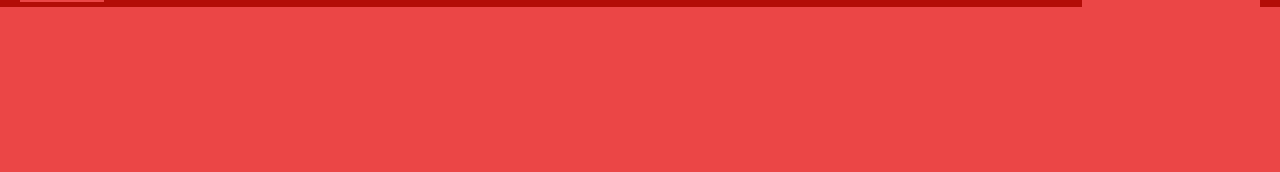
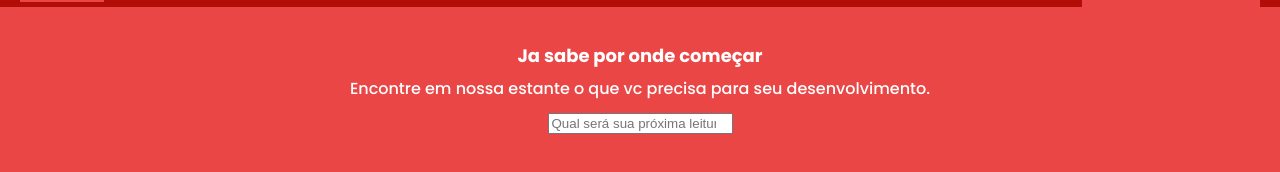
Before and after one commit to Adri4n0freitas/Adriano-Isabele-2e, a plain HTML site: page index.html in a window 1280 px wide. Shown: the part 62-234 px from the top of the page. Drawn offline with Linux system fonts and the light colour scheme.

Commit message:
05/08/24
05/08/24

```diff
--- /dev/null
+++ b/Assets/css/banner.css
@@ -0,0 +1,14 @@
+.banner{
+    background-image: var(--azul-degrade);
+    color: var(--branco);
+    text-align: center;
+    padding: 2.5em 2em;
+}
+.banner-titulo{
+    font-size: 18px;
+    font-weight: 700;
+}
+.banner-texto{
+    font-weight: 500;
+    margin: 1em 0;
+}
--- a/Assets/css/style.css
+++ b/Assets/css/style.css
@@ -1,9 +1,10 @@
 @import url(header.CSS);
+@import url(banner.css);
 :root{
     --cor-de-fundo: #ebecce;
     --branco: #FFFFFF;
-    --laranja #eb9b00;
-    --azul-degrade: linear-gradient(97.56deg, #002f52 35.49%, #326589 165.37%);
+    --laranja: #eb9b00;
+    --azul-degrade: linear-gradiente(97.56deg,#002f52 35.49%,#326589 165.37%);
 }
 body{
     font-family: 'Poppins', sans-serif;
--- a/index.html
+++ b/index.html
@@ -35,6 +35,14 @@
             <a href="#"><img src="Assets/img/AluraBooks/Favoritos.svg" alt=""></a>
         </div>
     </header>
+    <section class="banner">
+      <h2 class="banner-titulo">
+          Ja sabe por onde começar
+      </h2>
+      <p class="banner-texto"> Encontre em nossa estante o que vc precisa para seu desenvolvimento.
 
+      </p>
+      <input class="banner-pesquisa" type="search" placeholder="Qual será sua próxima leitura">
+    </section>
 </body>
 </html>
```
